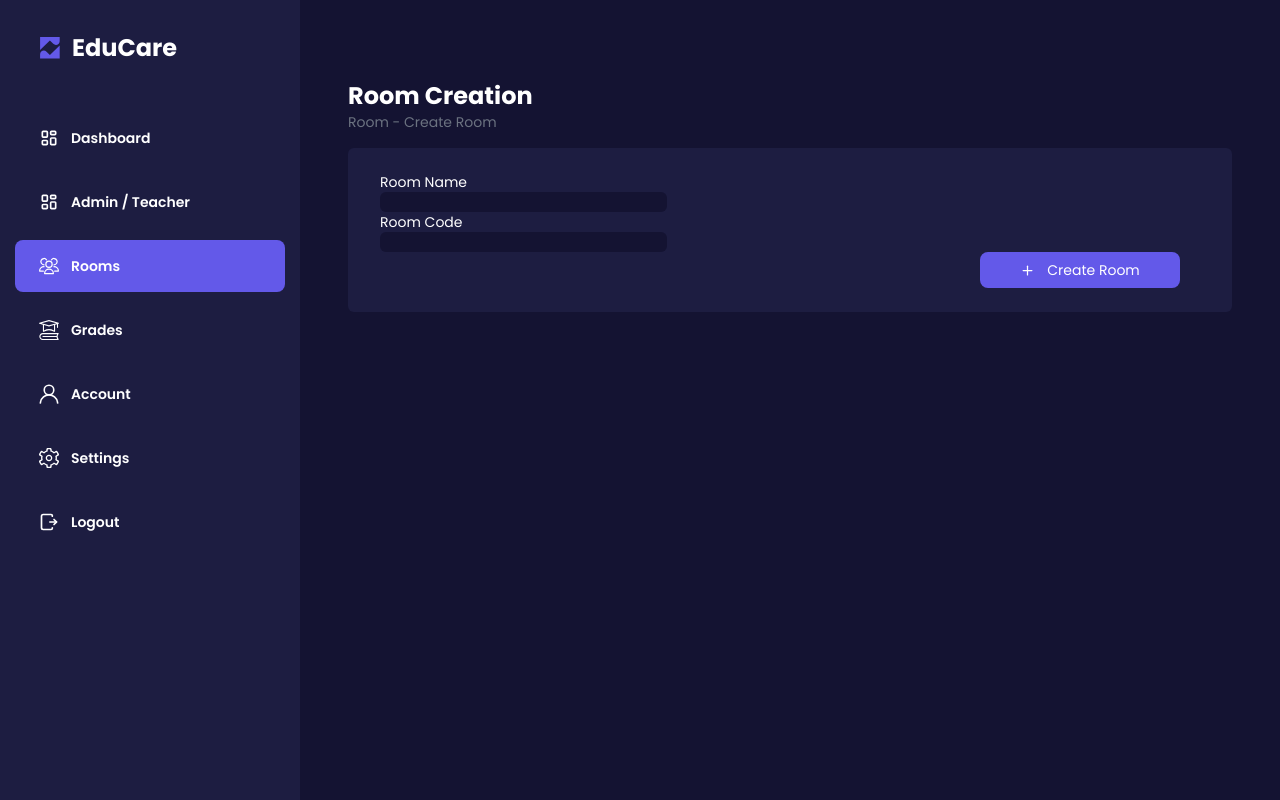
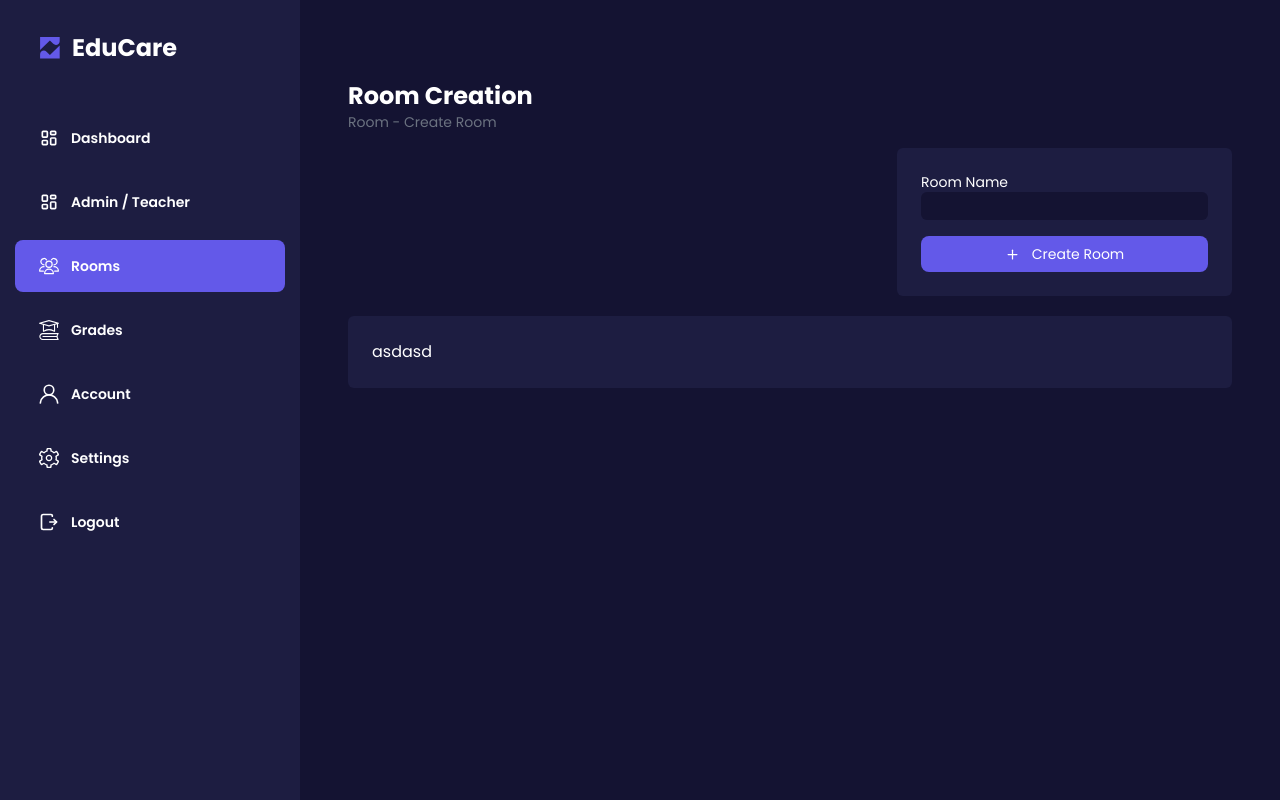
Before and after one commit to kngval/EduCare, a React (Vite) app: page /sections in a window 1280 px wide. Built offline with nearby package versions, Linux system fonts and the light colour scheme; no server answers; sample sign-in values are in the browser's storage.

Commit message:
ui change

```diff
--- a/src/pages/Rooms.tsx
+++ b/src/pages/Rooms.tsx
@@ -33,19 +33,21 @@ function Sections() {
     <div className="grow mb-10 mt-20 px-12">
       <div className="text-2xl font-bold ">Room Creation</div>
       <div className="text-sm text-gray-500 mb-4">Room - Create Room</div>
-      <div className="bg-customBlue2 px-8 py-6 rounded-md">
+
+      {/* Room Creation */}
+      <div className="flex justify-end mb-5">
+        <div className="bg-customBlue2 rounded-md p-6">
           <div className="text-sm">
-          <div>
+            <div className="">
               <label>Room Name</label>
-            <input type="text" className="block bg-customBlue rounded-md outline-none px-2" />
-
-            <label>Room Code</label>
-            <input type="text" className="block bg-customBlue rounded-md outline-none px-2" />
-
+              <input
+                type="text"
+                className="block bg-customBlue rounded-md outline-none py-1 px-2 mb-4"
+              />
             </div>
           </div>
-        <div className=" flex justify-end px-5 ">
-          <div className="bg-customLightBlue lg:w-[200px] flex justify-center items-center gap-3 text-sm p-2  rounded-lg">
+          <div className="">
+            <div className="bg-customLightBlue  flex justify-center items-center gap-3 text-sm p-2  rounded-lg">
               <svg
                 className="w-[20px] lg:w-[15px]"
                 viewBox="0 0 24 24"
@@ -99,6 +101,10 @@ function Sections() {
           </div>
         </div>
       </div>
+
+      {/* Fetch Rooms */}
+    <div className="bg-customBlue2 rounded-md p-6">asdasd</div>
+    </div>
   );
 }
 
```
Lines whose indentation alone changed are shown as unchanged.
